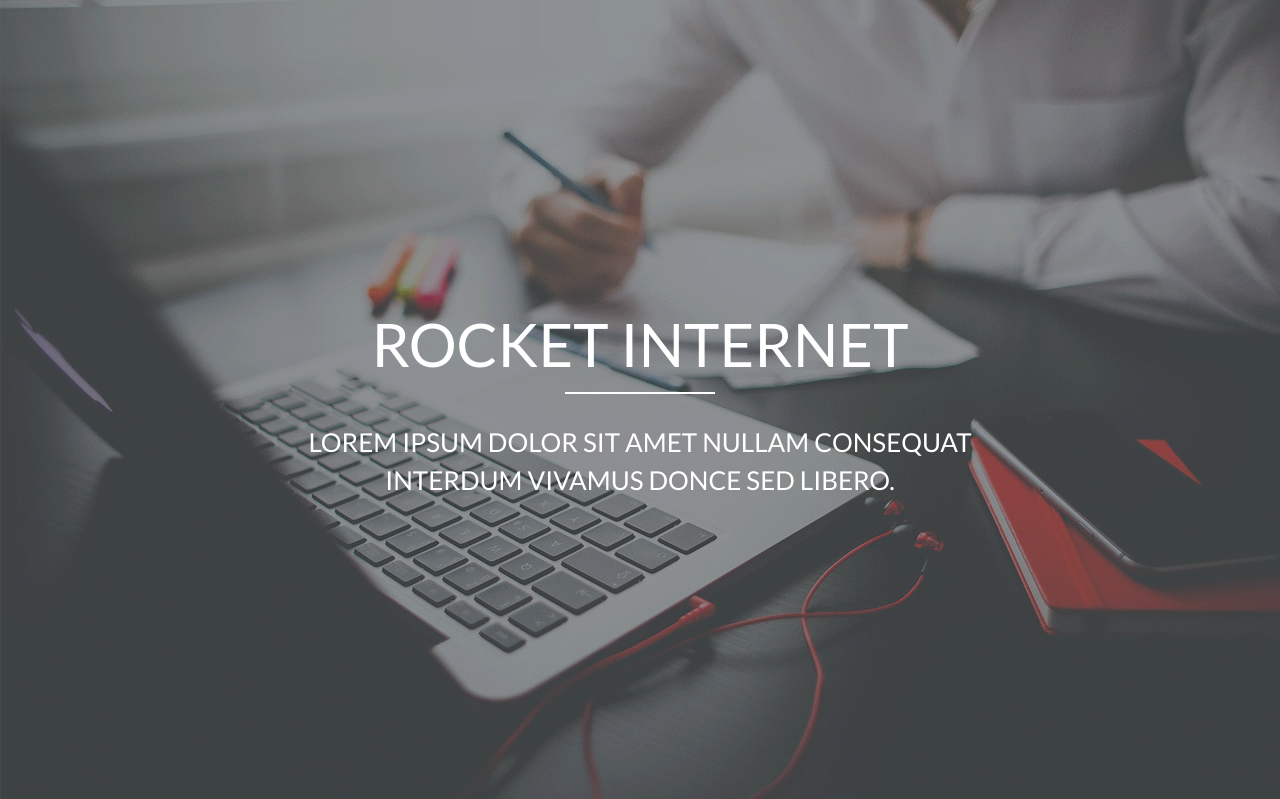
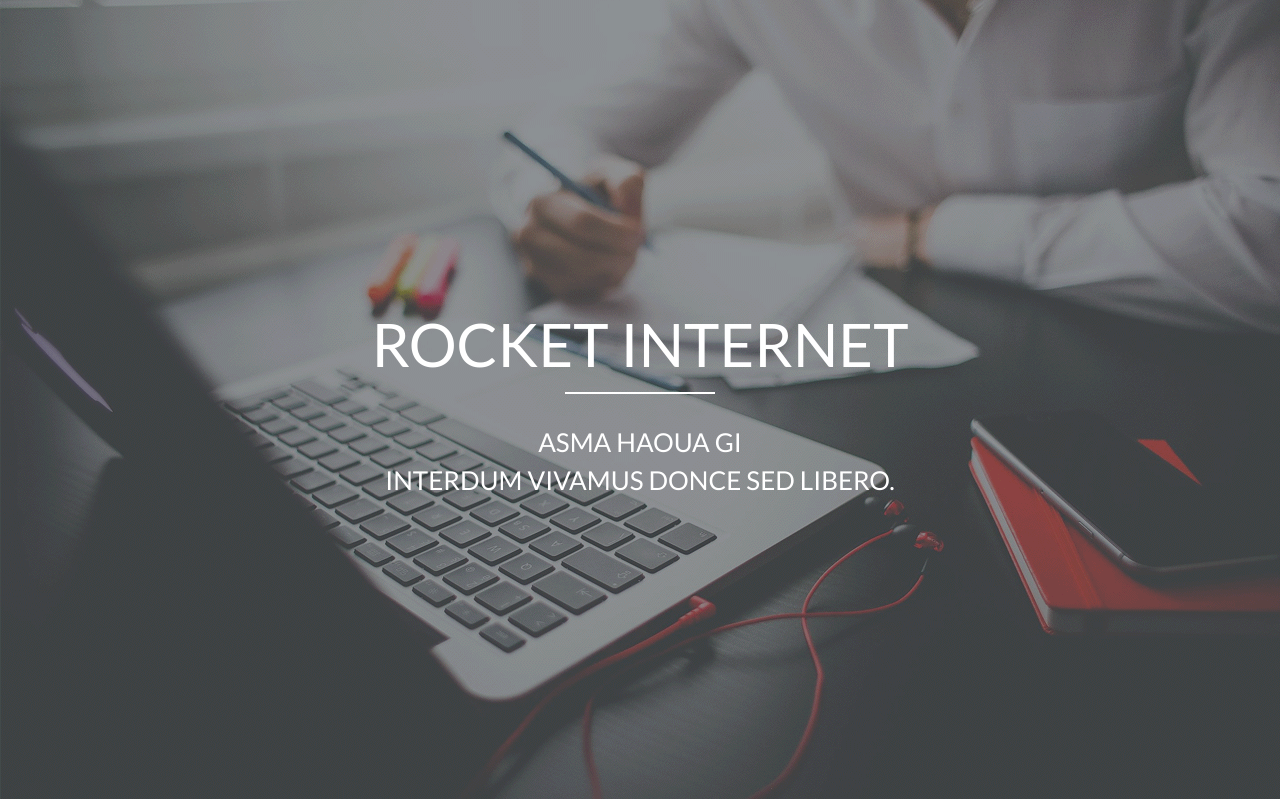
Before and after one commit to Asma-HAOUA/myportfolio, a PHP site: page / in a window 1280 px wide. Shown: the top 799 px of the page. Run offline with PHP 8.4, Linux system fonts and the light colour scheme.

Commit message:
Update index.php

```diff
--- a/index.php
+++ b/index.php
@@ -32,7 +32,7 @@
 			<h1>Rocket internet</h1>
 			<div class="vertical-line"></div>
 			<p>
-				LOREM IPSUM DOLOR SIT AMET NULLAM CONSEQUAT
+				ASMA HAOUA GI
 				<br />
 				INTERDUM VIVAMUS DONCE SED LIBERO.
 			</p>
```
